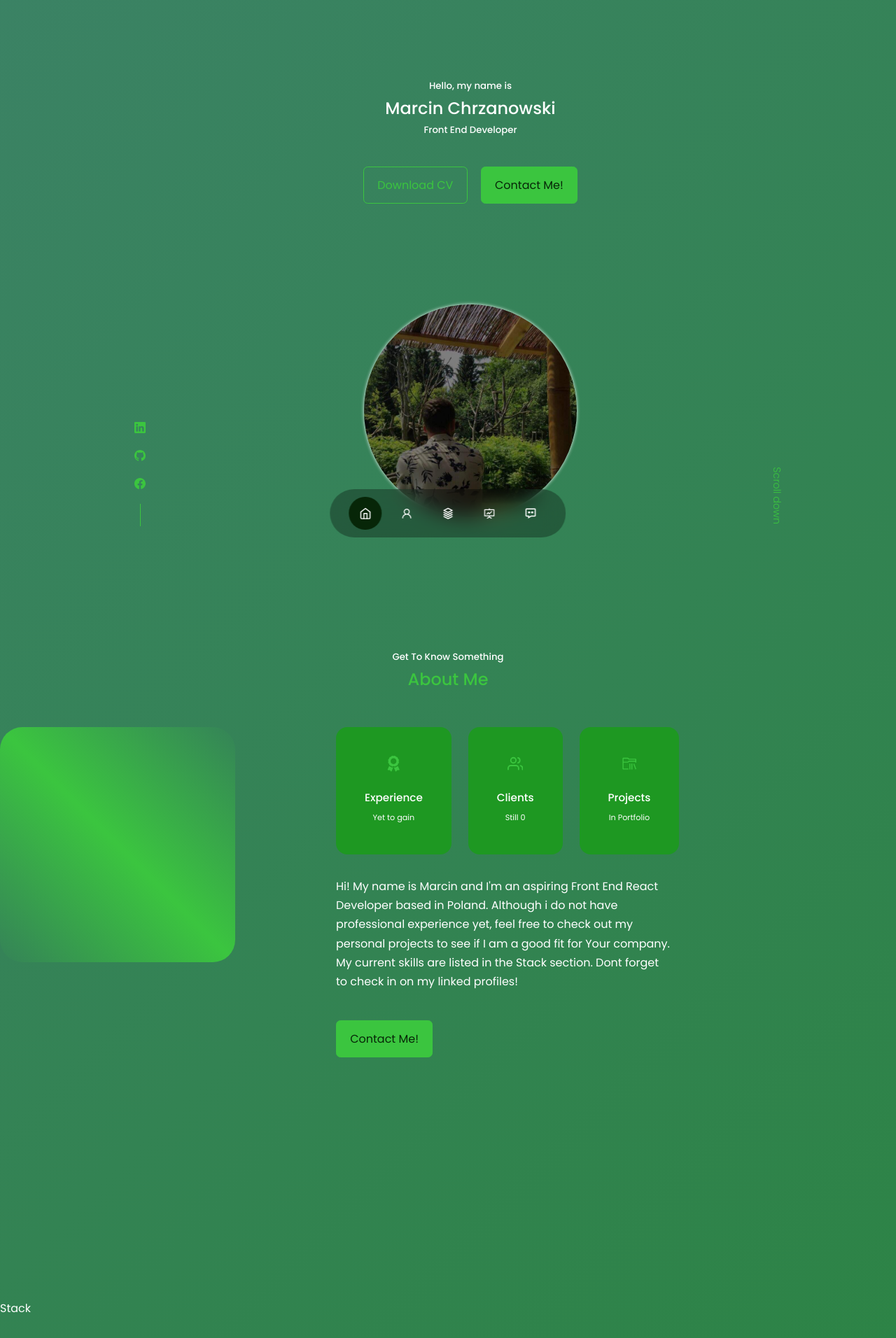
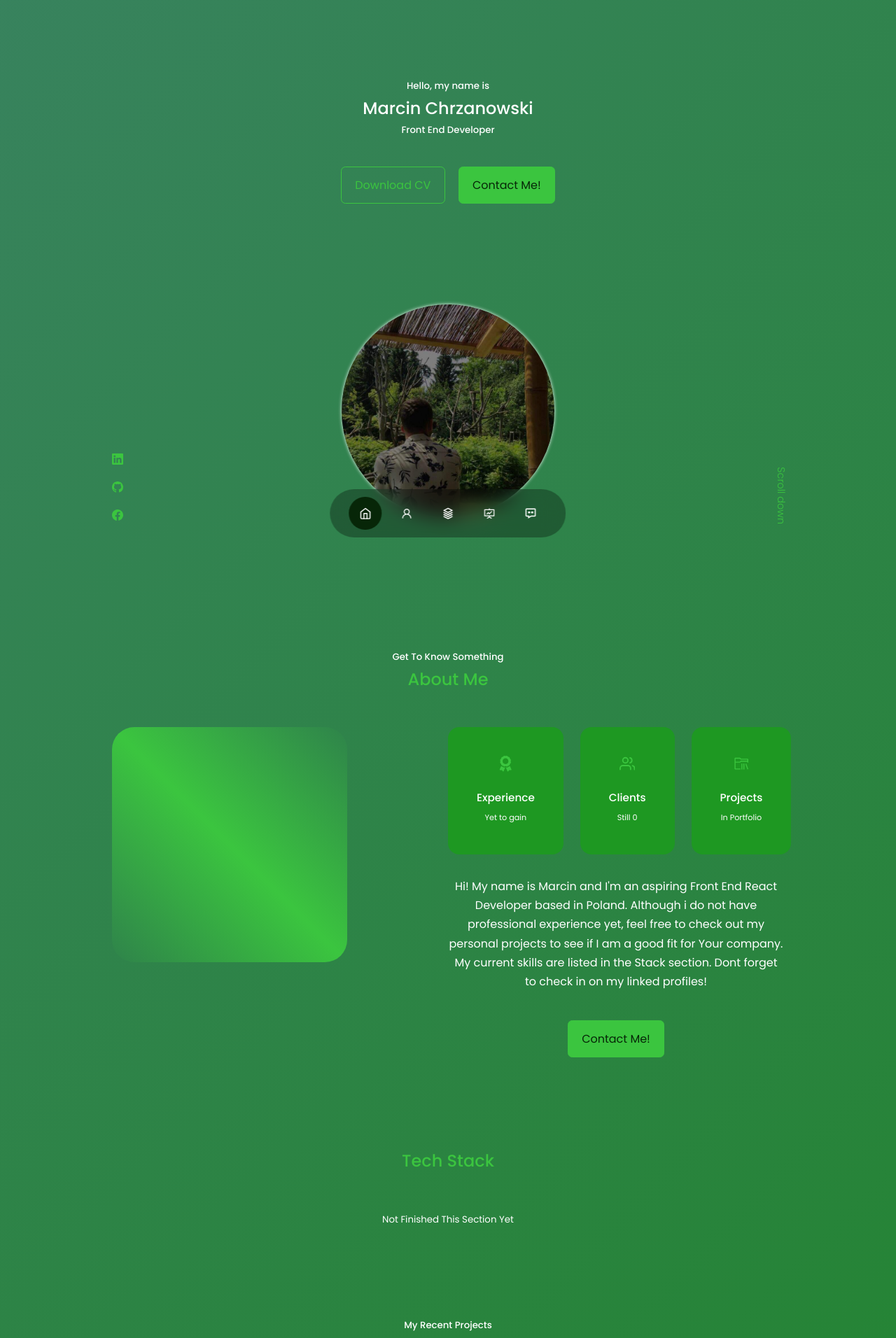
Before and after one commit to chrzanxq/portfolio, a React (Create React App) app: page / in a window 1280 px wide. Shown: the top 1912 px of the page at 70% size. Built offline with nearby package versions, Linux system fonts and the light colour scheme.

Commit message:
correctet css and updated packages

```diff
--- a/package.json
+++ b/package.json
@@ -12,7 +12,7 @@
     "react": "^18.2.0",
     "react-dom": "^18.2.0",
     "react-icons": "^4.7.1",
-    "react-scripts": "^2.1.3",
+    "react-scripts": "^2.1.8",
     "web-vitals": "^2.1.4"
   },
   "scripts": {
--- a/src/components/about/about.css
+++ b/src/components/about/about.css
@@ -81,7 +81,7 @@
   }
 
   .about__me {
-    width: 50%;
+    width: 100%;
     margin: 2rem auto 4rem;
   }
   .about__content p {
@@ -96,7 +96,7 @@
     margin: 0 auto 3rem;
   }
   .about__cards {
-    grid-template-columns: 1fr 1fr;
+    grid-template-columns: 1fr;
     gap: 1rem;
   }
   .about__content {
--- a/src/components/contact/contact.css
+++ b/src/components/contact/contact.css
@@ -66,6 +66,10 @@ textarea {
     grid-template-columns: 1fr;
     gap: 2rem;
   }
+  form .btn {
+    margin: auto;
+    width: 100%;
+  }
 }
 /* ****************** MEDIA QUERIES (FOR SMALL DEVICES) ********** */
 
@@ -73,4 +77,8 @@ textarea {
   .container.contact__container {
     width: var(--container-width-sm);
   }
+  form .btn {
+    margin: auto;
+    width: 100%;
+  }
 }
--- a/src/components/header/Header.jsx
+++ b/src/components/header/Header.jsx
@@ -7,7 +7,7 @@ import HeaderSocials from "./HeaderSocials";
 const Header = () => {
   return (
     <header>
-      <div className="container header_container">
+      <div className="container header__container">
         <h5>Hello, my name is</h5>
         <h2>Marcin Chrzanowski</h2>
         <h5 className="text-light">Front End Developer</h5>
--- a/src/components/header/HeaderSocials.jsx
+++ b/src/components/header/HeaderSocials.jsx
@@ -5,7 +5,7 @@ import { BsGithub } from "react-icons/bs";
 
 const HeaderSocials = () => {
   return (
-    <div className="header_socials">
+    <div className="header__socials">
       <a
         href="https://www.linkedin.com/in/marcin-chrzanowski-9a6b4b247/"
         rel="noopener"
--- a/src/components/header/header.css
+++ b/src/components/header/header.css
@@ -2,17 +2,15 @@ header {
   height: 100vh;
   padding-top: 7rem;
   overflow: hidden;
+  justify-content: center;
 }
 
-.header_container {
+.header__container {
   text-align: center;
   height: 100%;
   position: relative;
 }
 
-.container {
-  left: 15%;
-}
 /* ***************CTA************ */
 
 .cta {
@@ -24,7 +22,7 @@ header {
 
 /* ***************HEADER SOCIALS************ */
 
-.header_socials {
+.header__socials {
   display: flex;
   flex-direction: column;
   align-items: center;
@@ -65,7 +63,7 @@ header {
 
 .scroll_down {
   position: absolute;
-  right: 0.1rem;
+  right: -2.3rem;
   bottom: 5rem;
   transform: rotate(90deg);
   font-weight: 300;
@@ -80,6 +78,10 @@ header {
   .header {
     height: 68vh;
   }
+  .header__socials,
+  .scroll_down {
+    bottom: 50%;
+  }
 }
 
 /* ****************** MEDIA QUERIES (FOR SMALL DEVICES) ********** */
@@ -89,7 +91,7 @@ header {
     height: 100vh;
   }
 
-  .header_socials,
+  .header__socials,
   .scroll_down {
     display: none;
   }
--- a/src/components/portfolio/portfolio.css
+++ b/src/components/portfolio/portfolio.css
@@ -1,3 +1,6 @@
+section {
+  margin: 0 0 10px 0;
+}
 .portfolio__container {
   display: grid;
   align-items: center;
@@ -42,7 +45,7 @@
 
 @media screen and (max-width: 1024px) {
   .portfolio__container {
-    grid-template-columns: 1fr 1fr;
+    grid-template-columns: 1fr;
     gap: 1.2rem;
   }
 }
@@ -52,5 +55,6 @@
   .portfolio__container {
     grid-template-columns: 1fr;
     gap: 1rem;
+    margin-bottom: 12rem;
   }
 }
--- a/src/components/stack/Stack.jsx
+++ b/src/components/stack/Stack.jsx
@@ -2,7 +2,12 @@ import React from "react";
 import "./stack.css";
 
 const Stack = () => {
-  return <section id="stack">Stack</section>;
+  return (
+    <section id="stack">
+      <h2>Tech Stack</h2>
+      <small>Not Finished This Section Yet</small>
+    </section>
+  );
 };
 
 export default Stack;
--- a/src/components/stack/stack.css
+++ b/src/components/stack/stack.css
@@ -0,0 +1,5 @@
+section {
+  margin: auto;
+  position: relative;
+  text-align: center;
+}
--- a/src/index.css
+++ b/src/index.css
@@ -118,7 +118,7 @@ body {
 
 .container {
   width: var(--container-width-lg);
-  margin: 0, auto;
+  margin: 0 auto auto;
 }
 
 h1,
@@ -135,7 +135,7 @@ h1 {
 
 section {
   margin-top: 8rem;
-  height: 100vh;
+  /* height: 100vh; */
 }
 
 section > h2,
```
Also changed, not shown: 1 other file (tests, documents, lock files or other folders).
